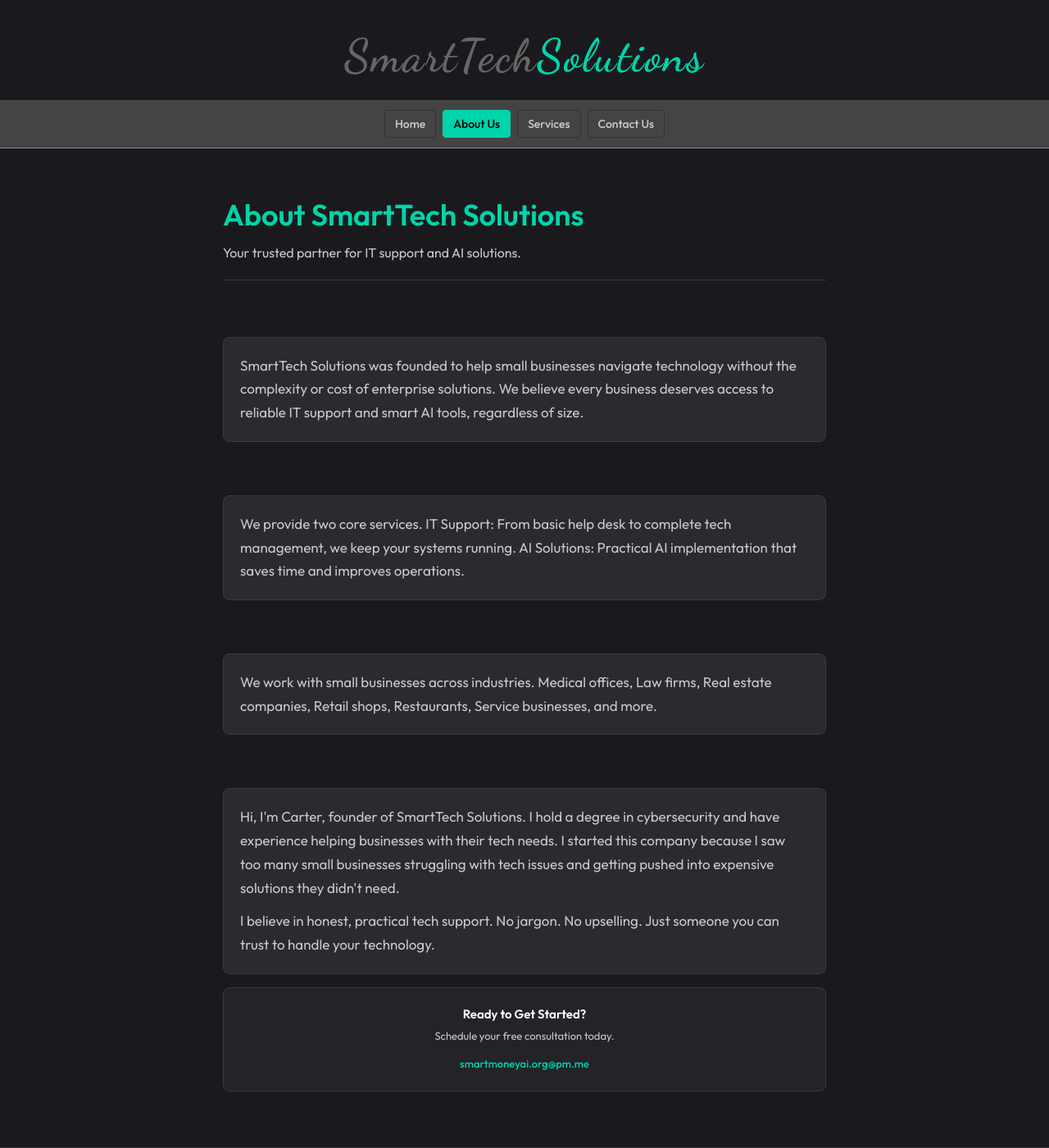
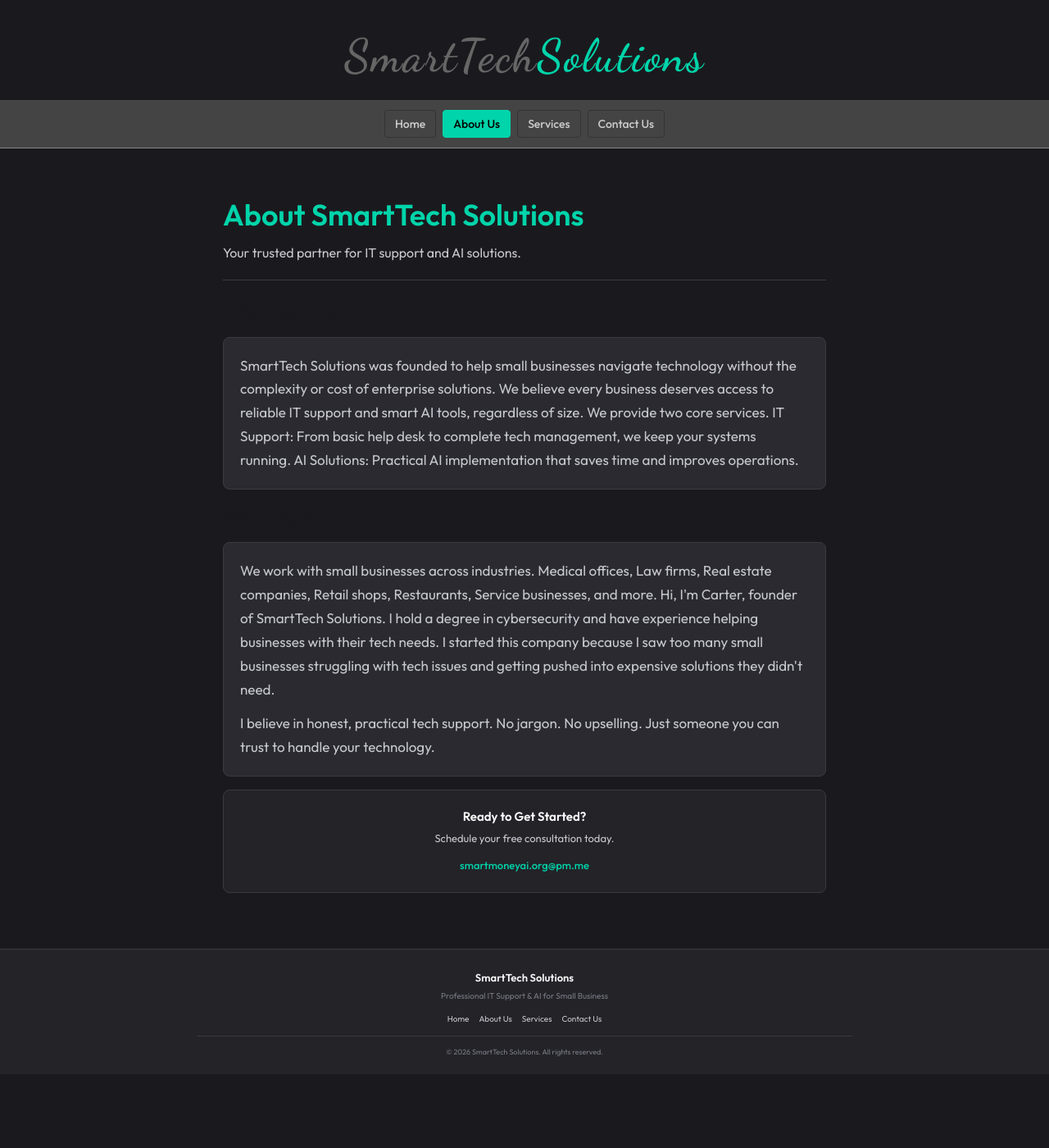
Before and after one commit to ThePaulBunyan/smartmoneyai, a Jekyll site: the page built from about.md, in a window 1280 px wide and 1400 px high. Shown: the whole window at 82% size. Built offline with Jekyll 4.4.1, drawn with Linux system fonts in a browser that asks for light colours.

Commit message:
Merge boxes into 2 per page

```diff
--- a/about.md
+++ b/about.md
@@ -12,15 +12,7 @@ title: About Us
   <h2>Who We Are</h2>
 
   <div class="info-box">
-    <p>SmartTech Solutions was founded to help small businesses navigate technology without the complexity or cost of enterprise solutions. We believe every business deserves access to reliable IT support and smart AI tools, regardless of size.</p>
-  </div>
-</div>
-
-<div class="content-section">
-  <h2>What We Do</h2>
-
-  <div class="info-box">
-    <p>We provide two core services. IT Support: From basic help desk to complete tech management, we keep your systems running. AI Solutions: Practical AI implementation that saves time and improves operations.</p>
+    <p>SmartTech Solutions was founded to help small businesses navigate technology without the complexity or cost of enterprise solutions. We believe every business deserves access to reliable IT support and smart AI tools, regardless of size. We provide two core services. IT Support: From basic help desk to complete tech management, we keep your systems running. AI Solutions: Practical AI implementation that saves time and improves operations.</p>
   </div>
 </div>
 
@@ -28,15 +20,7 @@ title: About Us
   <h2>Who We Serve</h2>
 
   <div class="info-box">
-    <p>We work with small businesses across industries. Medical offices, Law firms, Real estate companies, Retail shops, Restaurants, Service businesses, and more.</p>
-  </div>
-</div>
-
-<div class="content-section">
-  <h2>About the Founder</h2>
-
-  <div class="info-box">
-    <p>Hi, I'm Carter, founder of SmartTech Solutions. I hold a degree in cybersecurity and have experience helping businesses with their tech needs. I started this company because I saw too many small businesses struggling with tech issues and getting pushed into expensive solutions they didn't need.</p>
+    <p>We work with small businesses across industries. Medical offices, Law firms, Real estate companies, Retail shops, Restaurants, Service businesses, and more. Hi, I'm Carter, founder of SmartTech Solutions. I hold a degree in cybersecurity and have experience helping businesses with their tech needs. I started this company because I saw too many small businesses struggling with tech issues and getting pushed into expensive solutions they didn't need.</p>
     <p style="margin-top: 0.75rem;">I believe in honest, practical tech support. No jargon. No upselling. Just someone you can trust to handle your technology.</p>
   </div>
 </div>
```
Also changed, not shown: index.md (+2 -10 lines).
